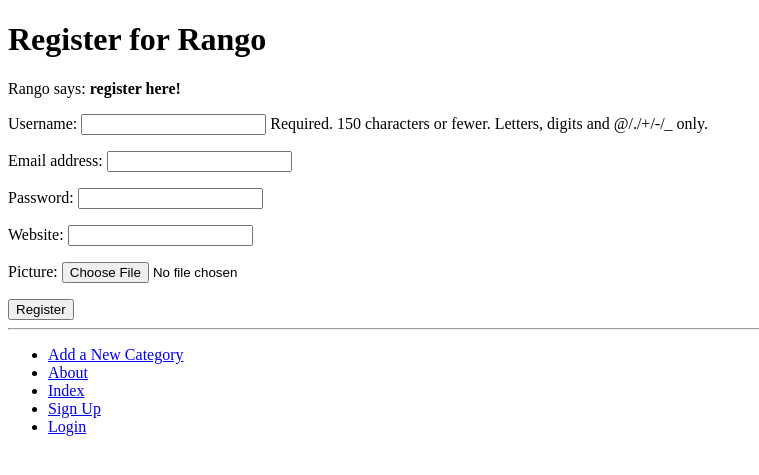
After one commit to Liya-2/tango_with_django_project, a Django app: page /rango/register/ in a window 1280 px wide. The commit adds this page. Shown: the top 475 px of the page, without its empty margins (0-759 px from the left). Run offline with Django 3.2, Linux system fonts and the light colour scheme.

Commit message:
ch9_v2: add registration and login

```diff
--- a/rango/forms.py
+++ b/rango/forms.py
@@ -1,5 +1,8 @@
 from django import forms
 from rango.models import Page, Category
+
+from django.contrib.auth.models import User
+from rango.models import UserProfile
 
 
 class CategoryForm(forms.ModelForm):
@@ -35,3 +38,17 @@ class PageForm(forms.ModelForm):
         cleaned_data['url'] = url
 
         return cleaned_data
+
+
+class UserForm(forms.ModelForm):
+    password = forms.CharField(widget=forms.PasswordInput())
+
+    class Meta:
+        model = User
+        fields = ('username', 'email', 'password')
+
+
+class UserProfileForm(forms.ModelForm):
+    class Meta:
+        model = UserProfile
+        fields = ('website', 'picture',)
--- a/rango/urls.py
+++ b/rango/urls.py
@@ -5,6 +5,8 @@ from rango import views
 app_name = 'rango'
 
 urlpatterns = [
+    path('login/', views.login, name='login'),
+    path('register/', views.register, name='register'),
     path('category/<slug:category_name_slug>/add_page/', views.add_page, name='add_page'),
     path('add_category/', views.add_category, name='add_category'),
     path('category/<slug:category_name_slug>/', views.show_category, name='show_category'),
--- a/rango/views.py
+++ b/rango/views.py
@@ -8,6 +8,8 @@ from rango.models import Category, Page
 from rango.forms import CategoryForm, PageForm
 from django.shortcuts import redirect
 from django.urls import reverse
+from rango.forms import UserForm, UserProfileForm
+from django.contrib.auth import authenticate, login
 
 
 def index(request):
@@ -99,3 +101,55 @@ def add_page(request, category_name_slug):
 
     context_dict = {'form': form, 'category': category}
     return render(request, 'rango/add_page.html', context=context_dict)
+
+
+def register(request):
+    registered = False
+
+    if request.method == 'POST':
+        user_form = UserForm(request.POST)
+        profile_form = UserProfileForm(request.POST)
+
+        if user_form.is_valid() and profile_form.is_valid():
+            user = user_form.save()
+            user.set_password(user.password)
+            user.save()
+
+            profile = profile_form.save(commit=False)
+            profile.user = user
+
+            if 'picture' in request.FILES:
+                profile.picture = request.FILES['picture']
+
+            profile.save()
+            registered = True
+
+        else:
+            print(user_form.errors, profile_form.errors)
+
+    else:
+        user_form = UserForm()
+        profile_form = UserProfileForm()
+
+    # Render the template depending on the context
+    return render(request, 'rango/register.html', context={'user_form': user_form, 'profile_form': profile_form, 'registered': registered})
+
+
+def user_login(request):
+    if request.method == 'POST':
+        username = request.POST.get('username')
+        password = request.POST.get('password')
+        user = authenticate(username=username, password=password)
+
+        if user:
+            if user.is_active:
+                login(request, user)
+                return redirect(reverse('rango:index'))
+            else:
+                return HttpResponse("Your Rango account is disabled.")
+        else:
+            print(f"Invalid login details: {username}, {password}")
+            return HttpResponse("Invalid login details supplied.")
+
+    else:
+        return render(request, 'rango/login.html')
--- a/templates/rango/base.html
+++ b/templates/rango/base.html
@@ -25,6 +25,10 @@
                 <li><a href="{% url 'rango:add_category' %}">Add a New Category</a></li>
                 <li><a href="{% url 'rango:about' %}">About</a></li>
                 <li><a href="{% url 'rango:index' %}">Index</a></li>
+{#                add new line for register page#}
+                <li><a href="{% url 'rango:register' %}">Sign Up</a></li>
+{#                add new line for login page#}
+                <li><a href="{% url 'rango:login' %}">Login</a></li>
             </ul>
         </div>
 
--- /dev/null
+++ b/templates/rango/register.html
@@ -0,0 +1,26 @@
+{% extends 'rango/base.html' %}
+{% load staticfiles %}
+
+{% block title_block %}
+    Register
+{% endblock %}
+
+{% block body_block %}
+    <h1>Register for Rango</h1>
+{% if registered %}
+    Rango says: <strong>thank you for registering!</strong>
+    <a href="{% url 'rango:index' %}">Return to the homepage.</a><br />
+{% else %}
+    Rango says: <strong>register here!</strong><br />
+    <form id="user_form" method="post" action="{% url 'rango:register' %}" enctype="multipart/form-data">
+        {% csrf_token %}
+
+        <!-- Display each form -->
+        {{ user_form.as_p }}
+        {{ profile_form.as_p }}
+
+        <!-- Provide a button to click to submit the form. -->
+        <input type="submit" name="submit" value="Register" />
+    </form>
+{% endif %}
+{% endblock %}
```
Also changed, not shown: templates/rango/login.html (added, +18 -0 lines).
